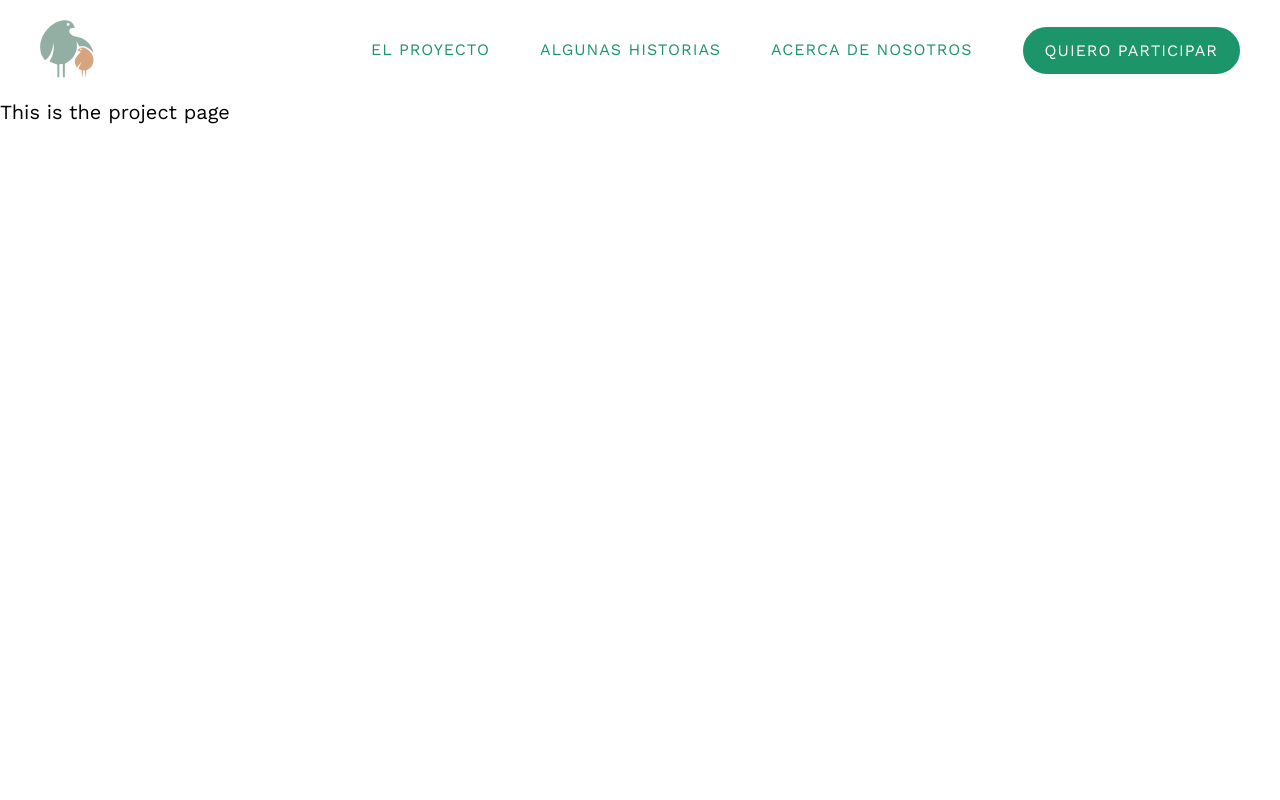
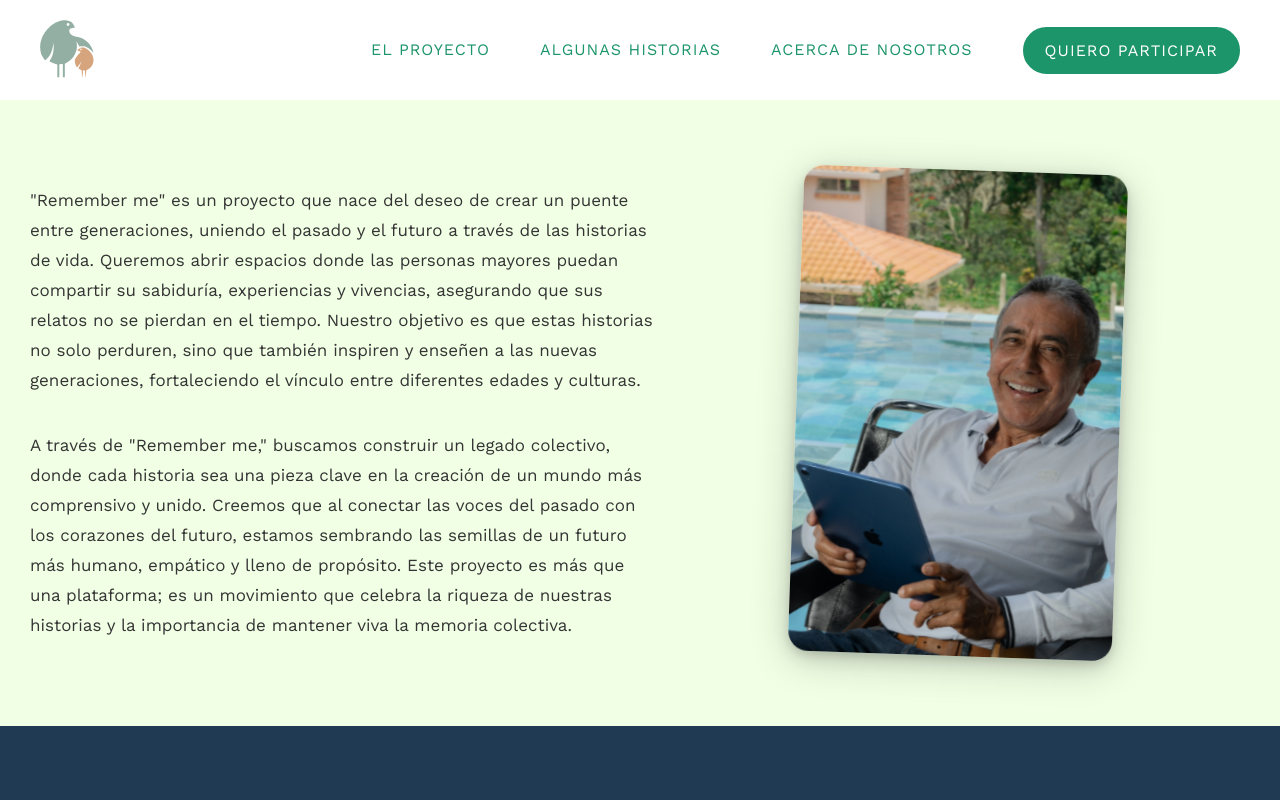
Before and after one commit to SaidGandur01/remember-me-landing, a Nuxt app: page /project in a window 1280 px wide. Shown: the top 800 px of the page. Built offline with nearby package versions, Linux system fonts and the light colour scheme.

Commit message:
Complting project page

```diff
--- a/components/sectionFour.vue
+++ b/components/sectionFour.vue
@@ -1,7 +1,7 @@
 <template>
   <section ref="target" :class="{ 'in-view': inView }" class="section-four">
     <div class="first-column">
-      <h1>{{ $t('section_four.title') }}</h1>
+      <h1>{{ $t("section_four.title") }}</h1>
       <div class="image-container">
         <img src="~/public/images/section-four/star.webp" alt="start">
       </div>
@@ -11,22 +11,28 @@
         <div class="card-image-wrapper">
           <img src="~/public/images/section-four/card1.webp" alt="card1">
         </div>
-        <span class="card-name">{{ $t('section_four.story_one_name') }}</span>
-        <span class="card-message">{{ $t('section_four.story_one_message') }}</span>
+        <span class="card-name">{{ $t("section_four.story_one_name") }}</span>
+        <span class="card-message">{{
+          $t("section_four.story_one_message")
+        }}</span>
       </div>
       <div class="card">
         <div class="card-image-wrapper">
           <img src="~/public/images/section-four/card2.webp" alt="card2">
         </div>
-        <span class="card-name">{{ $t('section_four.story_two_name') }}</span>
-        <span class="card-message">{{ $t('section_four.story_two_message') }}</span>
+        <span class="card-name">{{ $t("section_four.story_two_name") }}</span>
+        <span class="card-message">{{
+          $t("section_four.story_two_message")
+        }}</span>
       </div>
       <div class="card">
         <div class="card-image-wrapper">
           <img src="~/public/images/section-four/card3.webp" alt="card3">
         </div>
-        <span class="card-name">{{ $t('section_four.story_three_name') }}</span>
-        <span class="card-message">{{ $t('section_four.story_three_message') }}</span>
+        <span class="card-name">{{ $t("section_four.story_three_name") }}</span>
+        <span class="card-message">{{
+          $t("section_four.story_three_message")
+        }}</span>
       </div>
     </div>
   </section>
@@ -106,13 +112,18 @@ onMounted(() => {
     .card {
       display: flex;
       flex-direction: column;
-      gap: 1rem;
+      gap: 1.3rem;
       padding: 2rem;
 
       &-image-wrapper {
         overflow: hidden;
         opacity: 0;
         transform: translateY(20px);
+        border-radius: 1rem;
+        box-shadow:
+          0 4px 8px rgba(0, 0, 0, 0.1),
+          0 6px 20px rgba(0, 0, 0, 0.1),
+          0 8px 40px rgba(0, 0, 0, 0.2);
         transition:
           opacity 1.5s ease-in-out,
           transform 1.5s ease-in-out;
@@ -142,6 +153,7 @@ onMounted(() => {
         color: var(--color-brand-implemented-500);
         font-family: "Roboto", sans-serif;
         opacity: 0;
+        margin-top: 2rem;
         transform: translateY(20px);
         transition:
           opacity 3s ease-in-out,
@@ -187,12 +199,15 @@ onMounted(() => {
 
       .card {
         text-align: center;
-        gap: 2rem;
+        gap: 1rem;
+
+        &-name {
+          margin-top: 2.5rem;
+        }
 
         &-image-wrapper {
-          img {
-            width: 80%;
-          }
+          width: 80%;
+          margin: 0 auto;
         }
       }
     }
--- a/locales/es.json
+++ b/locales/es.json
@@ -53,6 +53,10 @@
     "terms": "Términos y condiciones",
     "contact": "Contáctanos"
   },
+  "project": {
+    "message_part_one": "\"Remember me\" es un proyecto que nace del deseo de crear un puente entre generaciones, uniendo el pasado y el futuro a través de las historias de vida. Queremos abrir espacios donde las personas mayores puedan compartir su sabiduría, experiencias y vivencias, asegurando que sus relatos no se pierdan en el tiempo. Nuestro objetivo es que estas historias no solo perduren, sino que también inspiren y enseñen a las nuevas generaciones, fortaleciendo el vínculo entre diferentes edades y culturas.",
+    "message_part_two": "A través de \"Remember me,\" buscamos construir un legado colectivo, donde cada historia sea una pieza clave en la creación de un mundo más comprensivo y unido. Creemos que al conectar las voces del pasado con los corazones del futuro, estamos sembrando las semillas de un futuro más humano, empático y lleno de propósito. Este proyecto es más que una plataforma; es un movimiento que celebra la riqueza de nuestras historias y la importancia de mantener viva la memoria colectiva."
+  },
   "shared": {
     "remember_me": "Remember me",
     "i_want_participate": "Quiero participar",
--- a/pages/project.vue
+++ b/pages/project.vue
@@ -1,9 +1,119 @@
 <template>
   <Header />
   <div class="project-page">
-    <h1>This is the project page</h1>
+    <div class="content-wrapper">
+      <div class="text-content">
+        <h3 class="message">
+          {{ $t("project.message_part_one") }}
+        </h3>
+        <h3 class="message">
+          {{ $t("project.message_part_two") }}
+        </h3>
+      </div>
+      <div class="second-column">
+        <div class="image-content">
+          <img :src="image" alt="Proyecto Remember Me">
+        </div>
+      </div>
+    </div>
   </div>
+  <Footer />
 </template>
+
 <script lang="ts" setup>
+import image from '~/public/images/project/image.webp'
 </script>
-<style lang="scss" scoped></style>
+
+<style lang="scss" scoped>
+.project-page {
+  display: flex;
+  justify-content: center;
+  align-items: center;
+  width: 100%;
+  background-color: #f1ffe5;
+  padding: 0rem 2rem;
+}
+
+.content-wrapper {
+  display: flex;
+  justify-content: space-between;
+  align-items: center;
+  padding: 0rem 7rem 0rem 1rem;
+  max-width: 1400px;
+  width: 100%;
+  gap: 5rem;
+}
+
+.text-content {
+  flex: 1;
+  padding-right: 2rem;
+  display: flex;
+  flex-direction: column;
+  gap: 2rem;
+  animation: fadeInUp 1s forwards ease-in-out;
+}
+
+.text-content h3 {
+  font-size: 1.7rem;
+  line-height: 3rem;
+}
+
+.message {
+  font-size: 1.2rem;
+  line-height: 1.6;
+  margin-bottom: 1.5rem;
+  color: #343434;
+}
+
+.message:last-child {
+  margin-bottom: 0;
+}
+
+.second-column {
+  width: 40%;
+  display: flex;
+  padding: 7rem;
+}
+
+.image-content {
+  flex: 1;
+  display: flex;
+  justify-content: center;
+  align-items: center;
+  border-radius: 20px;
+  transform: rotate(2deg);
+  overflow: hidden;
+  margin: 0 auto;
+  box-shadow:
+    0 4px 8px rgba(0, 0, 0, 0.1),
+    0 6px 20px rgba(0, 0, 0, 0.1),
+    0 8px 40px rgba(0, 0, 0, 0.2);
+}
+
+.image-content img {
+  max-width: 100%;
+  height: auto;
+  display: block;
+  border-radius: 12px;
+  object-fit: cover;
+  animation: scaleRotate 15s infinite alternate;
+}
+
+@media (max-width: 768px) {
+  .project-page {
+    padding: 2rem;
+  }
+  .content-wrapper {
+    flex-direction: column;
+    text-align: center;
+    padding: 3rem 2rem;
+  }
+  .text-content {
+    padding-right: 0;
+  }
+  .second-column {
+    width: 75%;
+    padding: 0;
+  }
+}
+</style>
```
Also changed, not shown: public/images/project/image.webp (added), 1 other file (tests, documents, lock files or other folders).
